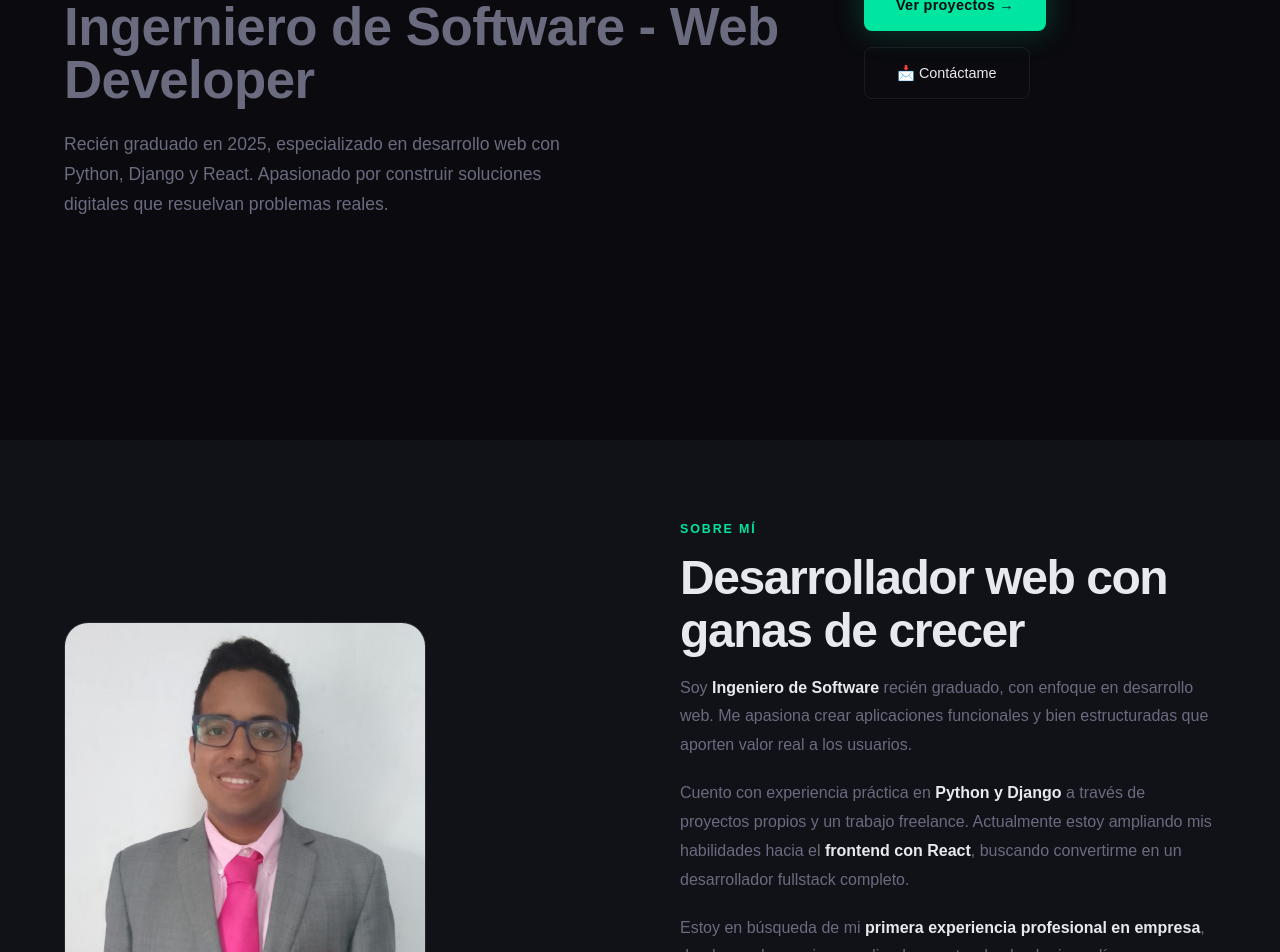
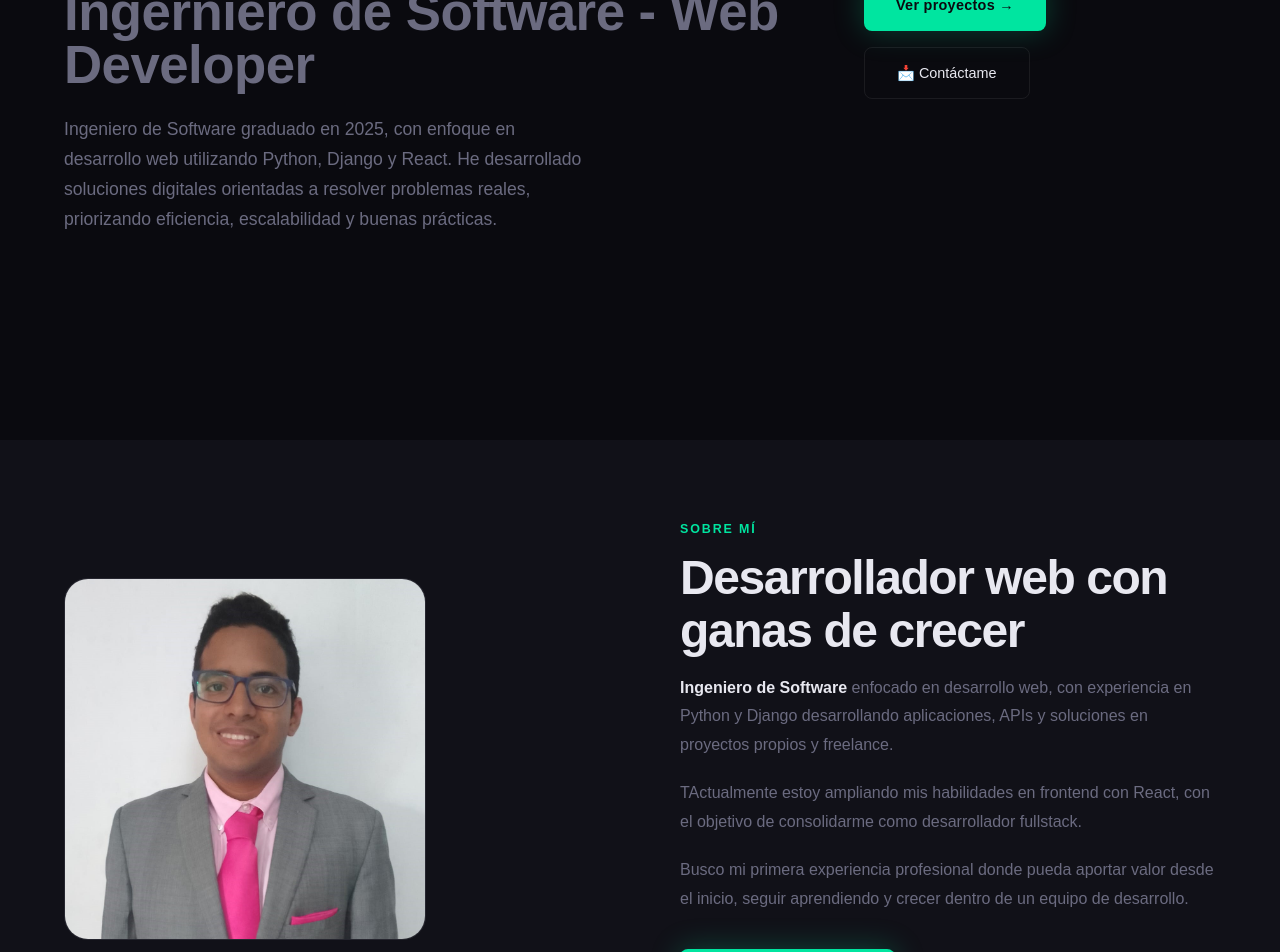
Before and after one commit to Andy-Contreras/Portafolio-, a React (Vite) app: page / in a window 1280 px wide. Shown: the part 360-1312 px from the top of the page. Built offline with nearby package versions, Linux system fonts and the light colour scheme.

Commit message:
Ajustando detalles

```diff
--- a/src/component/About/About.jsx
+++ b/src/component/About/About.jsx
@@ -9,27 +9,27 @@ export function About() {
           </div>
           <div className={styles["about-detalle"]}>
             <div className={styles["section-titulo"]}>Sobre mí</div>
-            <h2 className={styles["section-principal"]}>Desarrollador web con ganas de crecer</h2>
+            <h2 className={styles["section-principal"]}>
+              Desarrollador web con ganas de crecer
+            </h2>
             <p>
-              Soy <strong>Ingeniero de Software</strong> recién graduado, con
-              enfoque en desarrollo web. Me apasiona crear aplicaciones
-              funcionales y bien estructuradas que aporten valor real a los
-              usuarios.
+              <strong>Ingeniero de Software</strong> enfocado en desarrollo web,
+              con experiencia en Python y Django desarrollando aplicaciones,
+              APIs y soluciones en proyectos propios y freelance.
             </p>
             <p>
-              Cuento con experiencia práctica en{" "}
-              <strong>Python y Django</strong> a través de proyectos propios y
-              un trabajo freelance. Actualmente estoy ampliando mis habilidades
-              hacia el <strong>frontend con React</strong>, buscando convertirme
-              en un desarrollador fullstack completo.
+              TActualmente estoy ampliando mis habilidades en frontend con
+              React, con el objetivo de consolidarme como desarrollador
+              fullstack.
             </p>
             <p>
-              Estoy en búsqueda de mi{" "}
-              <strong>primera experiencia profesional en empresa</strong>, donde
-              pueda seguir aprendiendo, aportar desde el primer día y crecer
-              junto a un equipo.
+              Busco mi primera experiencia profesional donde pueda aportar valor
+              desde el inicio, seguir aprendiendo y crecer dentro de un equipo
+              de desarrollo.
             </p>
-            <a href="" className={styles["btn-primary"]}>Trabajamos juntos →</a>
+            <a href="" className={styles["btn-primary"]}>
+              Trabajamos juntos →
+            </a>
           </div>
         </div>
       </section>
--- a/src/component/Hero/Hero.jsx
+++ b/src/component/Hero/Hero.jsx
@@ -12,9 +12,10 @@ export function Hero() {
             </span>
           </h1>
           <p className={styles["hero-descrip"]}>
-            Recién graduado en 2025, especializado en desarrollo web con Python,
-            Django y React. Apasionado por construir soluciones digitales que
-            resuelvan problemas reales.
+            Ingeniero de Software graduado en 2025, con enfoque en desarrollo
+            web utilizando Python, Django y React. He desarrollado soluciones
+            digitales orientadas a resolver problemas reales, priorizando
+            eficiencia, escalabilidad y buenas prácticas.
           </p>
         </div>
         <div className={styles["hero-ctas"]}>
```
